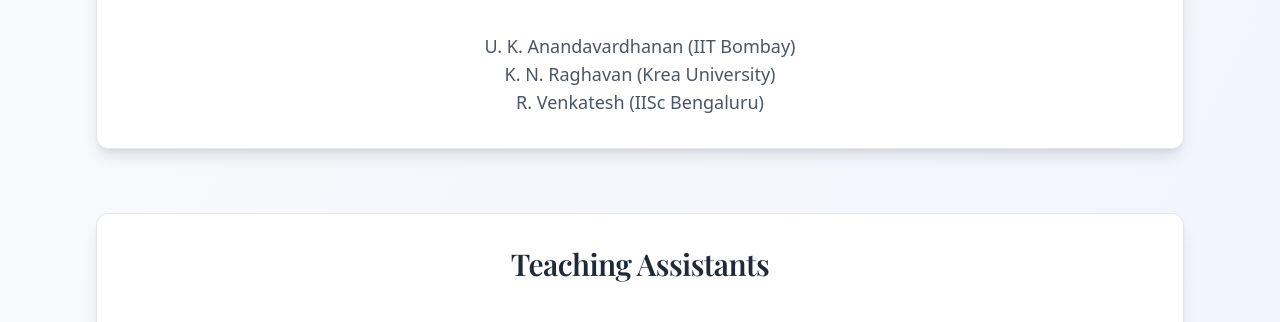
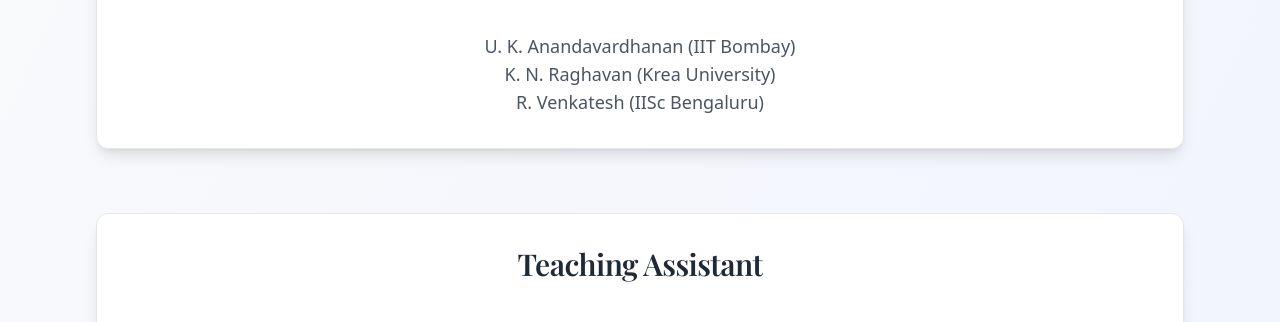
Before and after one commit to swim-ksom/2025, a plain HTML site: page algebra.html in a window 1280 px wide. Shown: the part 478-800 px from the top of the page. Drawn offline with nearby package versions, Linux system fonts and the light colour scheme; a web font is replaced by a local one.

Commit message:
Update algebra.html

```diff
--- a/algebra.html
+++ b/algebra.html
@@ -51,7 +51,7 @@
 
         <section id="algebraTA" class="mb-12 md:mb-16 bg-white p-6 md:p-8 rounded-xl shadow-lg border border-gray-200">
 
-            <h3 class="text-2xl md:text-3xl font-semibold text-gray-800 mb-8 md:mb-10 text-center relative pb-4 section-title-underline">Teaching Assistants</h3>
+            <h3 class="text-2xl md:text-3xl font-semibold text-gray-800 mb-8 md:mb-10 text-center relative pb-4 section-title-underline">Teaching Assistant</h3>
             <div class="flex justify-center">
             <div class="text-center w-full max-w-sm">
                <span class="text-gray-600 text-base md:text-lg leading-relaxed">
```
